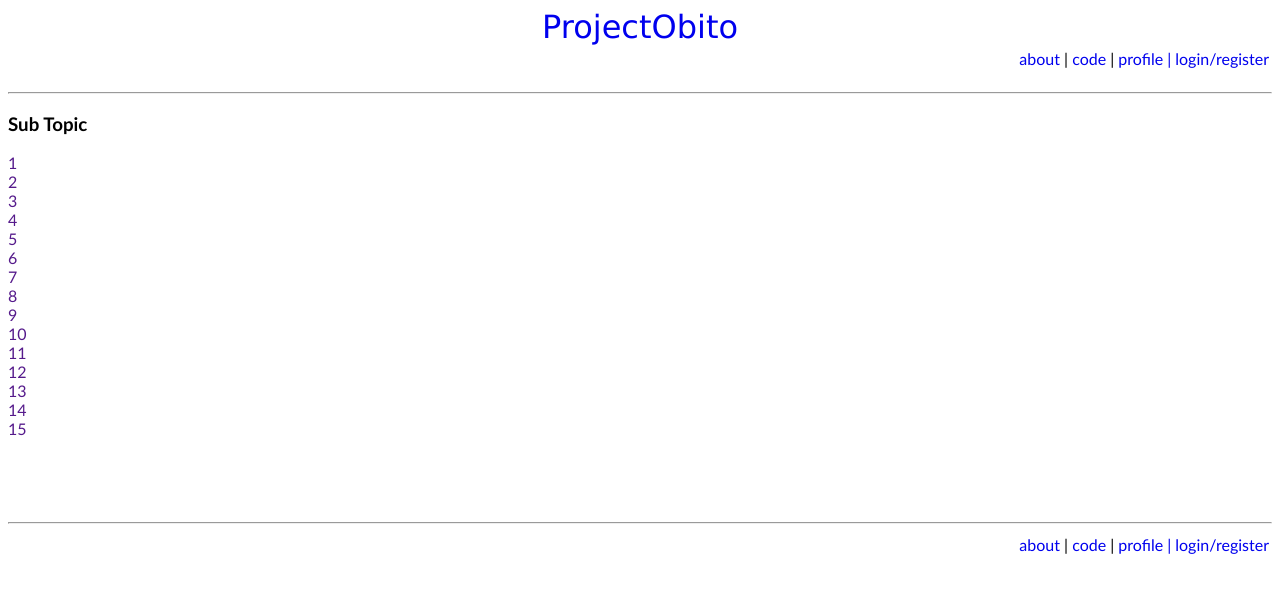
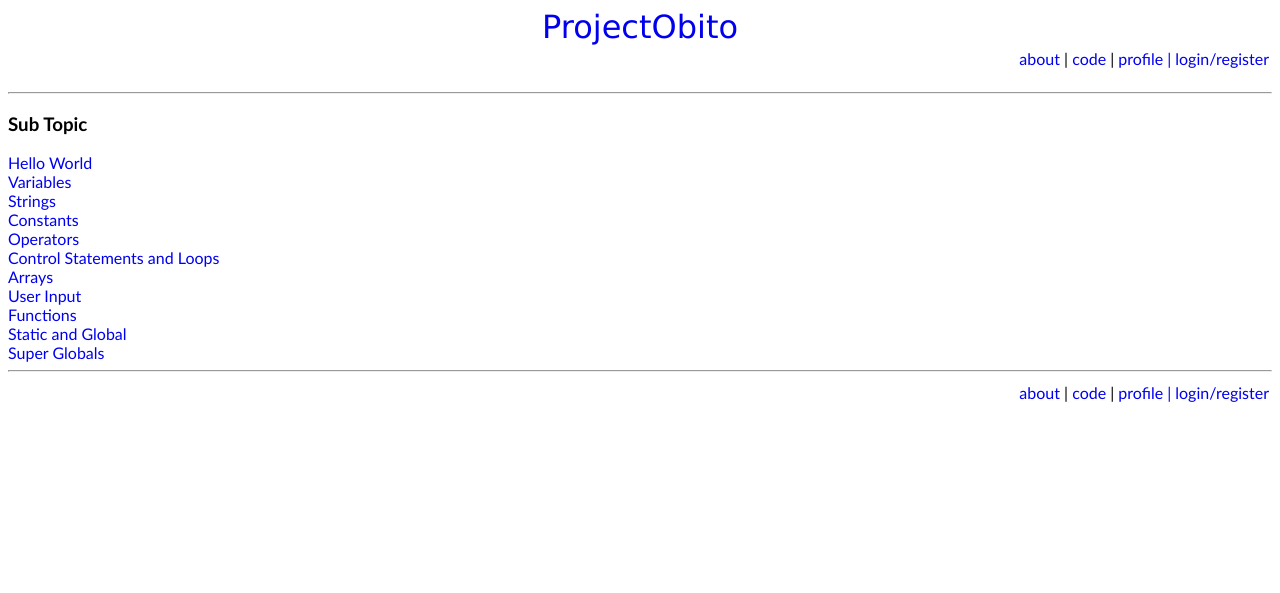
Before and after one commit to obitodarky/Code-Obito, a PHP site: page /HomePage.php in a window 1280 px wide. Shown: the top 593 px of the page. Run offline with PHP 8.4, Linux system fonts and the light colour scheme; some libraries are stand-ins or nearby versions.

Commit message:
Added topics

```diff
--- a/HomePage.php
+++ b/HomePage.php
@@ -43,23 +43,24 @@ a:active{
 
 ?>
 </nav>
-<a href=""> 1</a><br>
-<a href=""> 2</a><br>
-<a href=""> 3</a><br>
-<a href=""> 4</a><br>
-<a href=""> 5</a><br>
-<a href=""> 6</a><br>
-<a href=""> 7</a><br>
-<a href=""> 8</a><br>
-<a href=""> 9</a><br>
-<a href=""> 10</a><br>
-<a href=""> 11</a><br>
-<a href=""> 12</a><br>
-<a href=""> 13</a><br>
-<a href=""> 14</a><br>
-<a href=""> 15</a><br>
+<a href="/topics/"> Hello World</a><br>
+<a href="/topics/"> Variables</a><br>
+<a href="topics/"> Strings</a><br>
+<a href="topics/"> Constants</a><br>
+<a href="topics/"> Operators</a><br>
+<a href="topics/"> Control Statements and Loops</a><br>
+<a href="topics/"> Arrays</a><br>
+<a href="topics/"> User Input</a><br>
+<a href="topics/"> Functions </a><br>
+<a href="topics/"> Static and Global </a><br>
+<a href="topics/"> Super Globals </a><br>
+<!-- Following topics are not required
+<a href="topics/"> </a><br>
+<a href="topics/"> 13</a><br>
+<a href="topics/"> 14</a><br>
+<a href="topics/"> 15</a><br>
 <br><br><br><br>
-
+-->
 <footer>
 <?php
 
```
